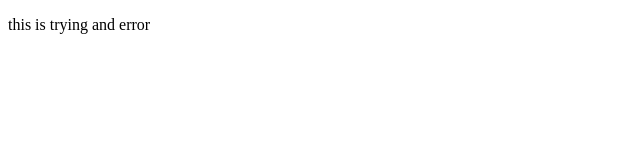
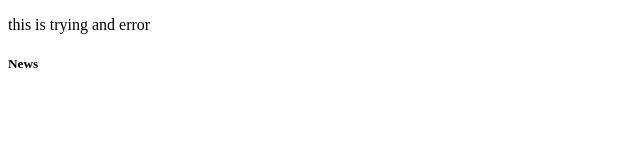
Before and after one commit to mikias1219/myproject, a plain HTML site: page other.html in a window 1280 px wide. Shown: the full height of the page, 0-640 px from the left. Drawn offline with Linux system fonts and the light colour scheme.

Commit message:
Your commit message

```diff
--- a/other.html
+++ b/other.html
@@ -7,5 +7,5 @@
 </head>
 <body>
     <p>this is trying and error</p>
+    <h5>News </h5>
 </body>
-</html>
```
